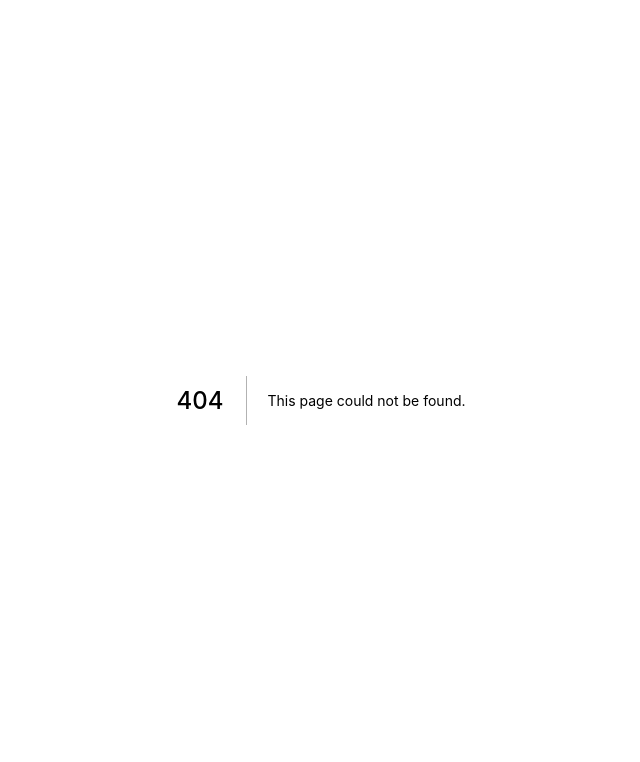
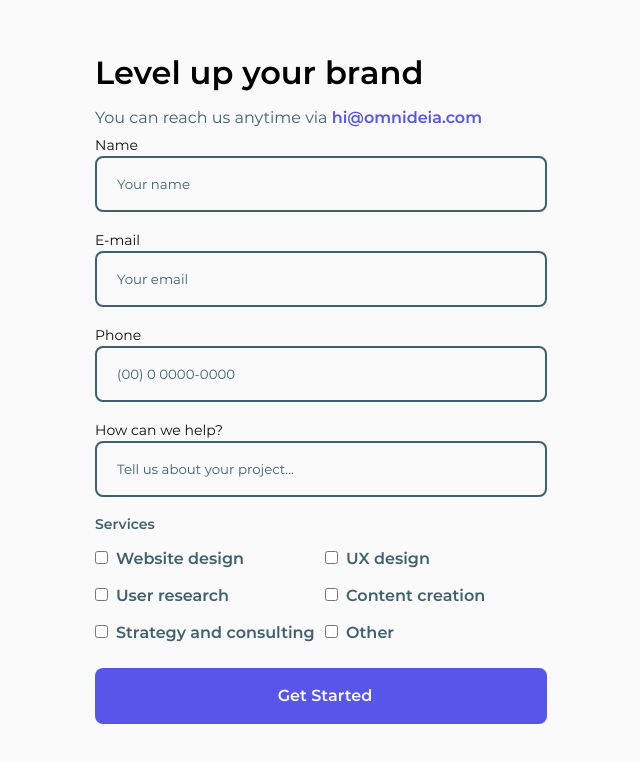
Before and after one commit to jjunior96/omnideia.com, a Next.js app: page /contact in a window 1280 px wide. Before the commit this address had no page. Shown: the top 762 px of the page, without its empty margins (319-959 px from the left). Built offline with nearby package versions, Linux system fonts and the light colour scheme.

Commit message:
feat: create Contact page

```diff
--- /dev/null
+++ b/src/pages/contact.tsx
@@ -0,0 +1,9 @@
+import Contact from 'templates/Contact';
+
+export default function ContactPage() {
+  return (
+    <>
+      <Contact />
+    </>
+  );
+}
```
